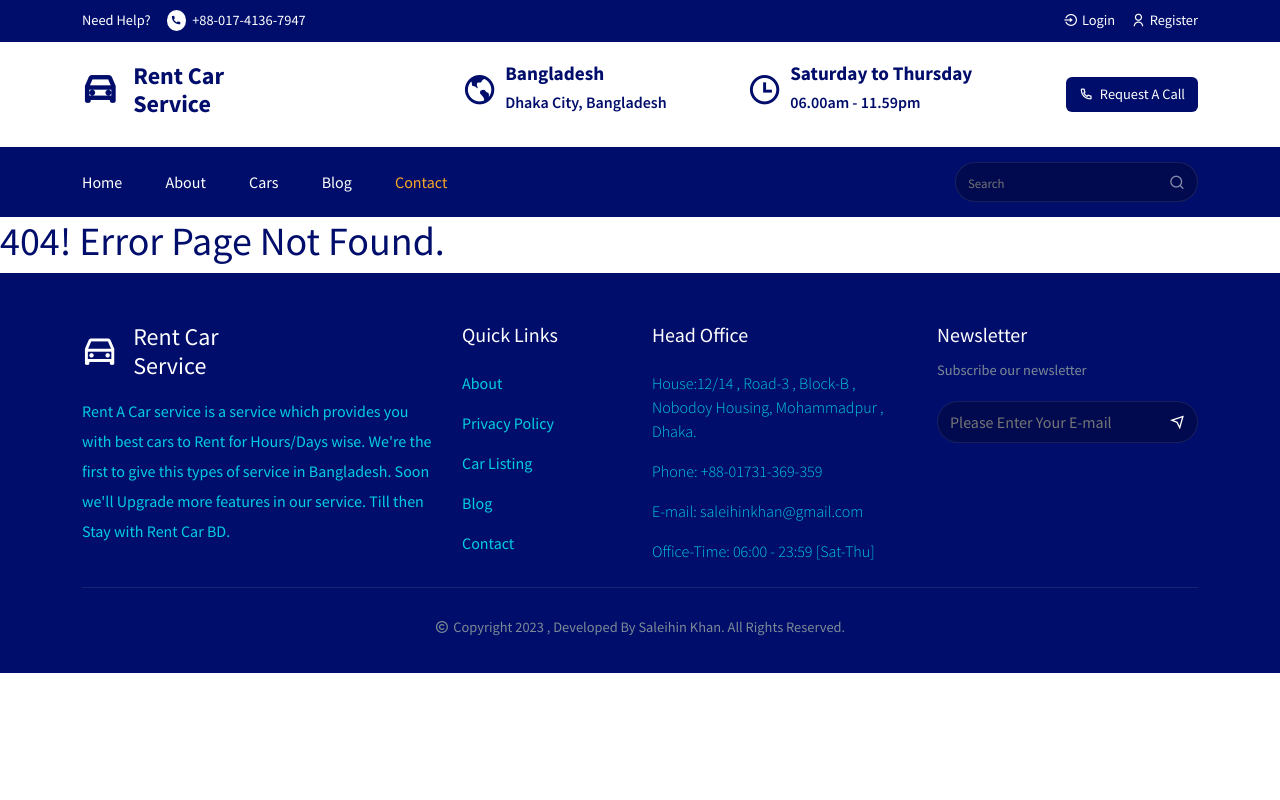
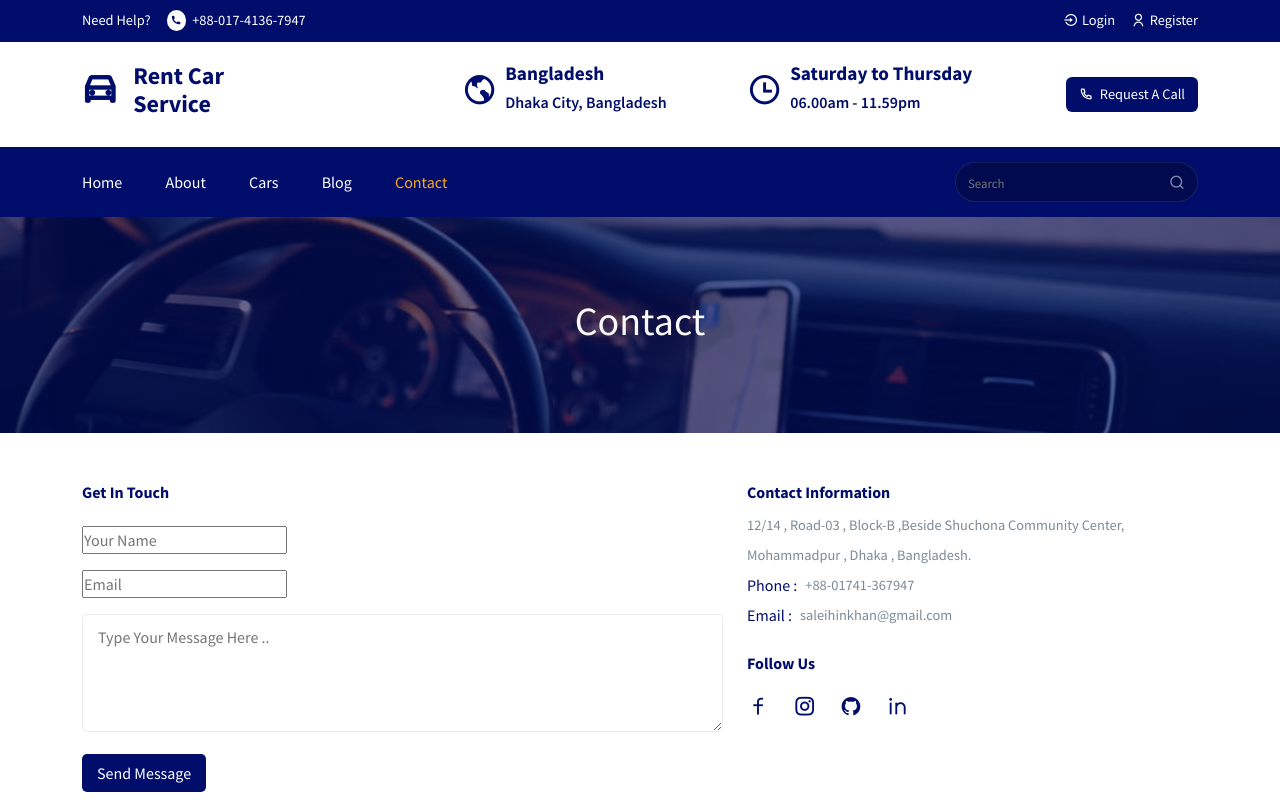
Before and after one commit to salman-saleihin/rent-car-bangladesh-react-project, a React (Create React App) app: page /contact in a window 1280 px wide. Shown: the top 800 px of the page. Built offline with nearby package versions, Linux system fonts and the light colour scheme.

Commit message:
Car rental Project work Finished

```diff
--- /dev/null
+++ b/src/pages/Contact.jsx
@@ -0,0 +1,93 @@
+
+import React from 'react';
+
+import { Container , Row , Col , Form , FormGroup } from 'reactstrap';
+import Helmet from '../components/Helmet/Helmet';
+import CommonSection from '../components/UI/CommonSection';
+import { Link } from 'react-router-dom';
+
+import "../styles/contact.css" ;
+
+const socialLinks = [
+    {
+        url: "https://www.facebook.com/saleihin/" ,
+        icon: "ri-facebook-line"
+    },
+    {
+        url: "https://www.instagram.com/jackfrost_bro_official/" ,
+        icon: "ri-instagram-line"
+    },
+    {
+        url: "https://github.com/salman-saleihin" ,
+        icon: "ri-github-fill"
+    },
+    {
+        url: "https://www.linkedin.com/in/saleihin-khan/" ,
+        icon: "ri-linkedin-line"
+    }
+]
+
+const Contact = () => {
+    return <Helmet title='Contact'>
+            <CommonSection title='Contact'/>
+            <section>
+                <Container>
+                    <Row>
+                        <Col lg='7' md='7'>
+                            <h6 className="fw-bold mb-4">
+                                Get In Touch
+                            </h6>
+
+                            <Form>
+                                <FormGroup className='contact__form'>
+                                    <input type="text" placeholder='Your Name' />
+                                </FormGroup>
+                                <FormGroup className='contact__form'>
+                                    <input type="email" placeholder='Email' />
+                                </FormGroup>
+
+                                <FormGroup className='contact__form'>
+                                    <textarea rows="4" className='textarea' placeholder='Type Your Message Here ..'></textarea>
+                                </FormGroup>
+
+                                <button className="contact__btn" type='submit'>Send Message</button>
+
+                            </Form>
+                        </Col>
+
+                        <Col lg='5' md='5'>
+                                <div className="contact__info">
+                                    <h6 className="fw-bold">Contact Information</h6>
+                                    <p className="section__description mb-0">
+                                        12/14 , Road-03 , Block-B ,Beside Shuchona Community Center, Mohammadpur , Dhaka , Bangladesh.
+                                    </p>
+
+                                    <div className="d-flex align-items-center gap-2">
+                                        <h6  className='mb-0 fs-6'>Phone :</h6>
+                                        <p className="section__description mb-0">+88-01741-367947</p>
+                                    </div>
+
+                                    <div className="d-flex align-items-center gap-2">
+                                        <h6 className='mb-0 fs-6'>Email :</h6>
+                                        <p className="section__description mb-0">saleihinkhan@gmail.com</p>
+                                    </div>
+
+                                    <h6 className="fw-bold mt-4">Follow Us</h6>
+
+                                    <div className="d-flex align-items-center gap-4 mt-3">
+                                        {
+                                            socialLinks.map((item , index)=> (
+                                                <Link to={item.url} key={index} className='social__link-icon'><i class={item.icon}></i></Link>
+                                            ))
+                                        }
+                                    </div>
+
+                                </div>
+                        </Col>
+                    </Row>
+                </Container>
+            </section>
+    </Helmet>
+};
+
+export default Contact;
--- a/src/routers/Routers.jsx
+++ b/src/routers/Routers.jsx
@@ -7,6 +7,7 @@ import CarDetails from '../pages/CarDetails' ;
 import Blog from '../pages/Blog' ;
 import BlogDetails from '../pages/BlogDetails' ;
 import NotFound from '../pages/NotFound' ;
+import Contact from '../pages/Contact' ;
 
 const Routers = () => {
     return <Routes>
@@ -17,6 +18,7 @@ const Routers = () => {
            <Route path='/cars/:slug' element={<CarDetails />} />
             <Route path='/blogs' element={<Blog />} />
              <Route path='/blogs/:slug' element={<BlogDetails />} />
+             <Route path='/contact' element={<Contact />} />
               <Route path='*' element={<NotFound />} />
     </Routes>
 };
--- /dev/null
+++ b/src/styles/contact.css
@@ -0,0 +1,24 @@
+
+.social__link-icon{
+    font-size: 1.4rem;
+    text-decoration: none;
+    font-weight: 500;
+    color: #000d6b;
+}
+
+.contact__btn{
+    border: none;
+    background: #000d6b;
+    outline: none;
+    color: #fff;
+    padding: 7px 15px;
+    border-radius: 5px;
+}
+
+@media only screen and (max-width: 768px) {
+    .contact__btn{
+        margin-bottom: 40px;
+        font-size: 0.8rem;
+    }
+
+}
```
